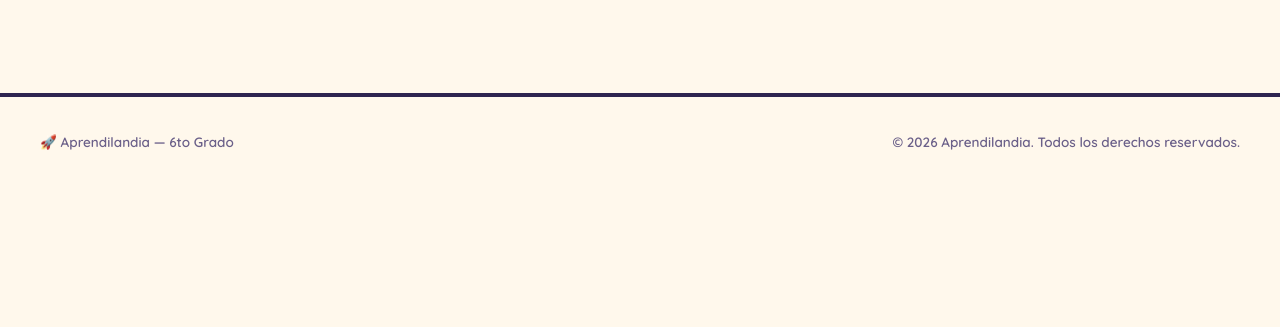
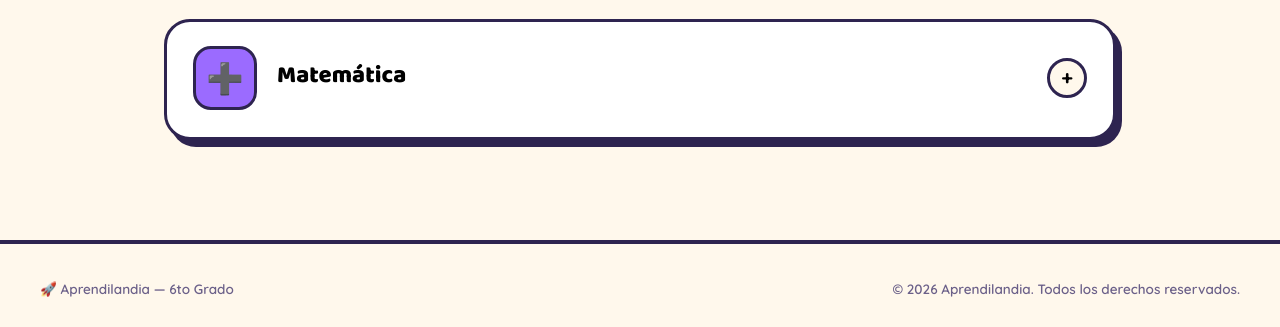
Before and after one commit to lamartinez1109/index, a plain HTML site: page sexto-grado.html in a window 1280 px wide. Shown: the part 487-814 px from the top of the page. Drawn offline with Linux system fonts and the light colour scheme.

Commit message:
Update sexto-grado.html

```diff
--- a/sexto-grado.html
+++ b/sexto-grado.html
@@ -347,6 +347,29 @@
     </div>
 
 
+  <!--MATEMATICA-->
+    <div class="area-card matematica" id="card-matematica">
+      <button class="area-head" data-target="panel-matematica" aria-expanded="false">
+        <div class="area-icon">➕</div>
+        <div class="area-info">
+          <h2>Matemática</h2>
+        </div>
+        <div class="area-toggle">+</div>
+      </button>
+      <div class="area-panel" id="panel-matematica">
+        <div class="activities-grid">
+          <div class="activity-card">
+            <a href="https://lamartinez1109.github.io/sexto/fracciones-decimales6/index.html" class="activity-link">Actividades 1 <span class="arrow">→</span></a>
+            <p class="activity-desc">Fracciones y decimales</p>
+          </div>
+        </div>
+      </div>
+    </div>
+
+
+
+
+
 
 
   </div>
```
